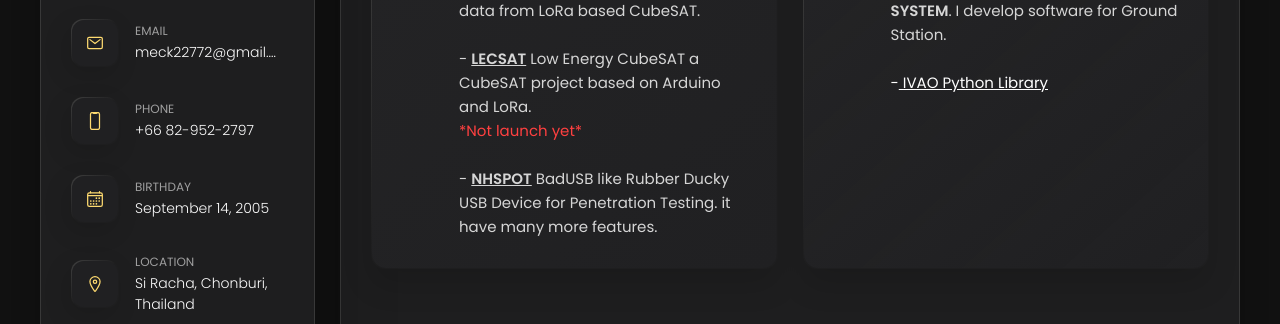
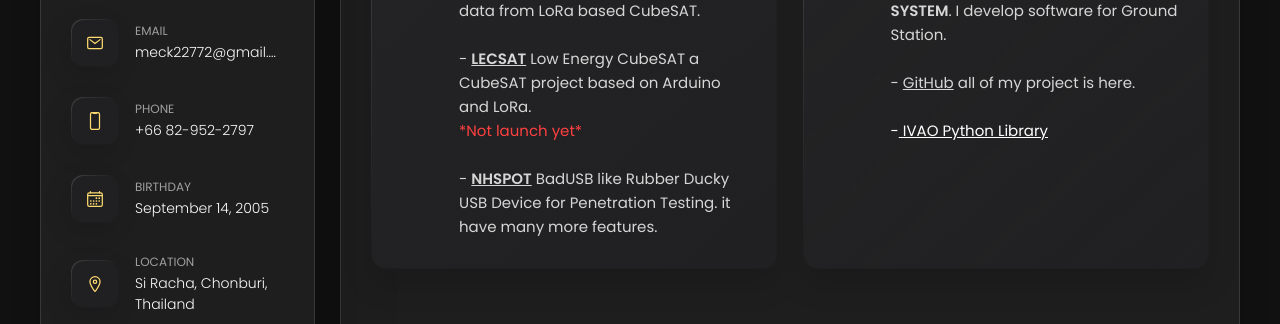
Before and after one commit to Karibura-Cyber/myportfolio, a plain HTML site: page index.html in a window 1280 px wide. Shown: the part 435-759 px from the top of the page. Drawn offline with nearby package versions, Linux system fonts and the light colour scheme; a script that the page names is missing.

Commit message:
Update index.html

```diff
--- a/index.html
+++ b/index.html
@@ -6,11 +6,6 @@
   <meta http-equiv="X-UA-Compatible" content="IE=edge">
   <meta name="viewport" content="width=device-width, initial-scale=1.0">
   <title>Chawalwit 'Meck' Akarajirathanachot</title>
-
-  <!--
-    - favicon
-  -->
-  <link rel="shortcut icon" href="./assets/images/logo.ico" type="image/x-icon">
 
   <!--
     - custom css link
@@ -239,6 +234,7 @@
 
                 <p class="service-item-text">
                   - <u>Junior</u> software developer of <b>FOSSA SYSTEM</b>. I develop software for Ground Station.<br><br>
+                  - <u>GitHub</u> all of my project is here.<br><br>
                   <a href="https://pypi.org/project/ivao/" style="color: white; text-decoration: none;" target="_blank">-<u> IVAO Python Library</u></a>
                 </p>
               </div>
```
